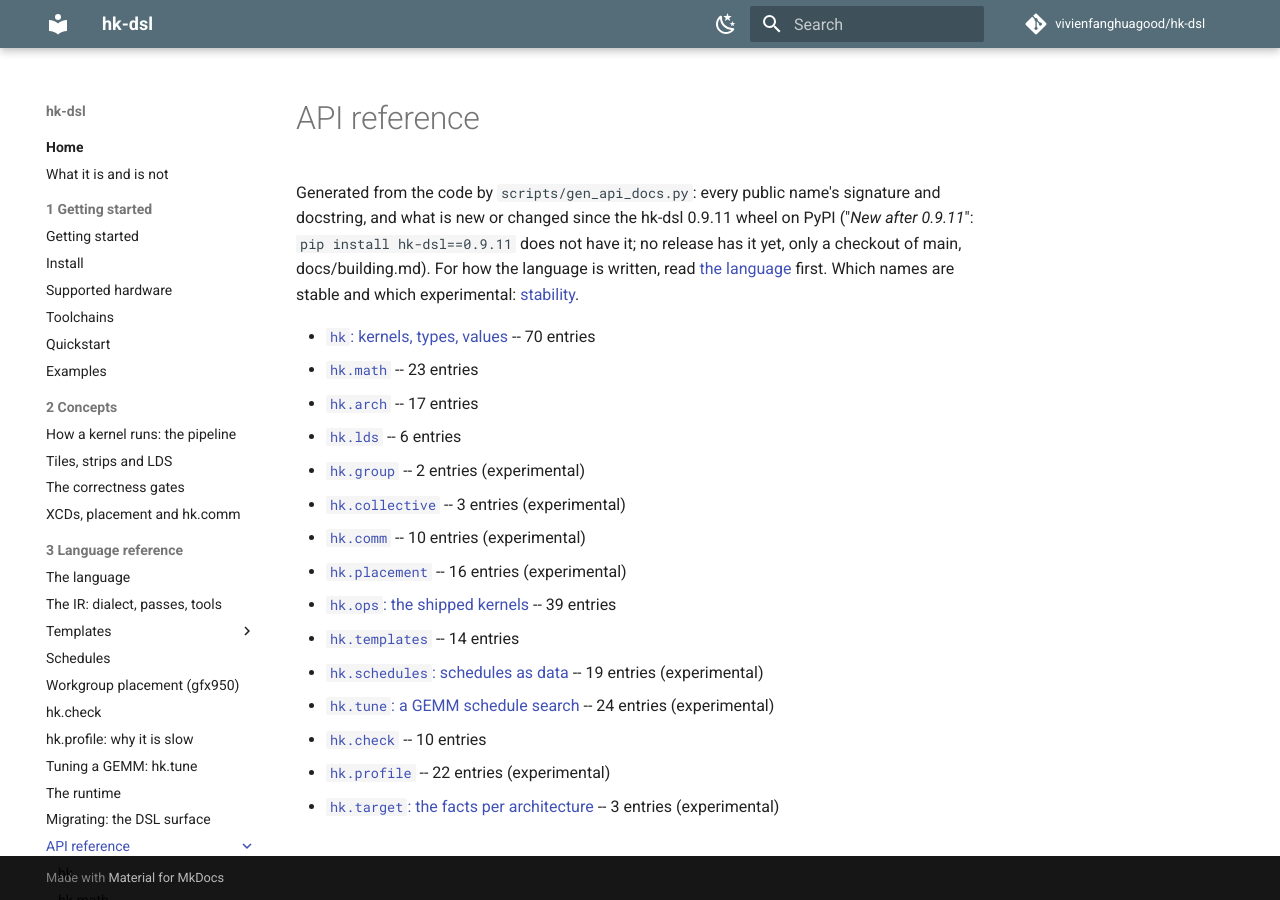
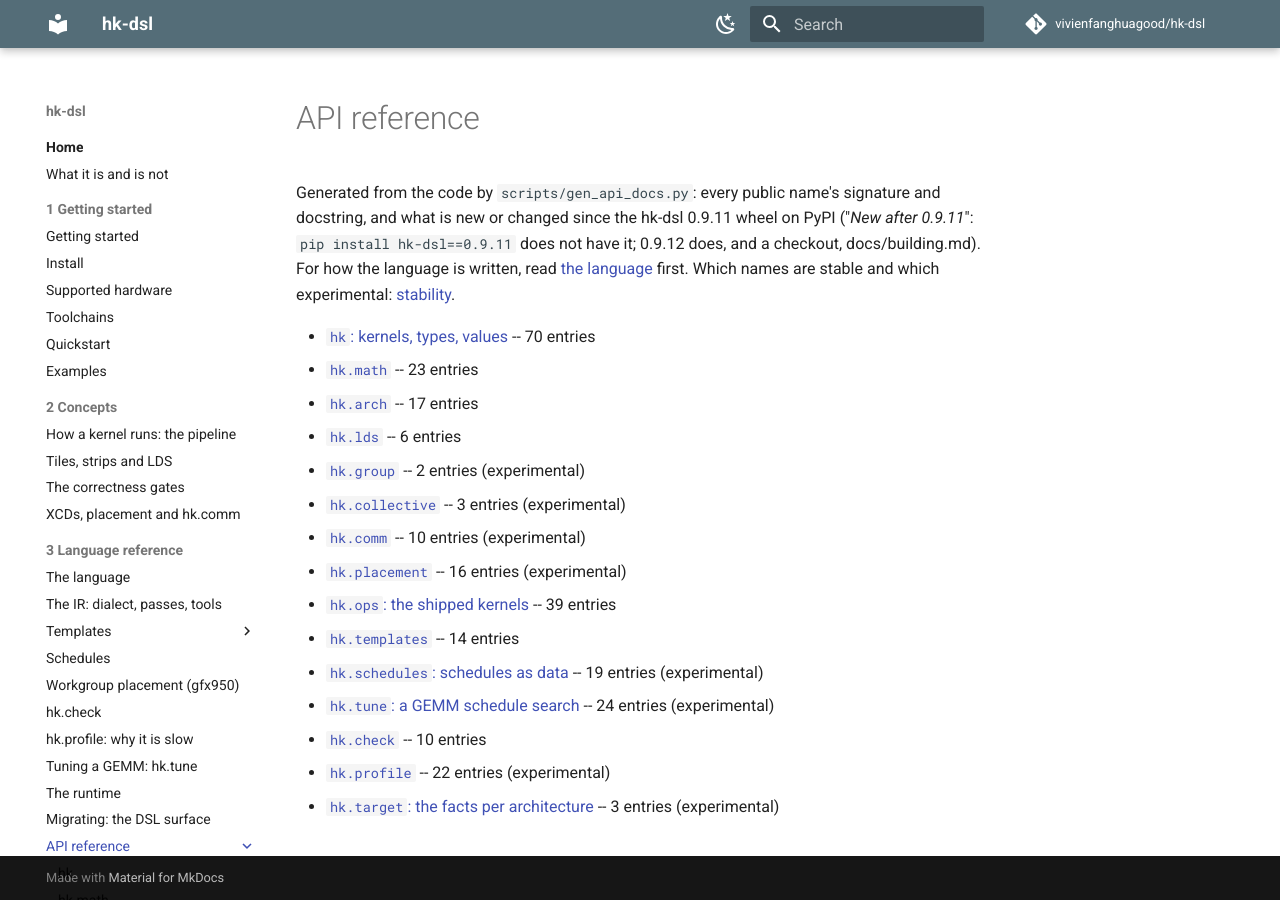
Before and after one commit to vivienfanghuagood/hk-dsl, an MkDocs documentation site: the page built from docs/api/README.md, in a window 1280 px wide. Built offline with MkDocs 1.6.1 and Material for MkDocs 9.7.7, drawn with Linux system fonts in a browser that asks for light colours; comment, search, counter and statistics services are not loaded.

Commit message:
release 0.9.12: sgld_qknorm (#316) and biased sgld_linear (#317) on gfx1100; d128 prefill longest Q tiles first (#313)
Version 0.9.12, RELEASE = "0.9.12", API index regenerated; the dialect stays hk-dialect-8.
CHANGELOG: Unreleased cut as 0.9.12; a stray "### Changes" heading (union merge) dropped.
README, llms.txt, the skill, support matrix and toolchains name 0.9.12.

Co-Authored-By: Claude <noreply@anthropic.com>

```diff
--- a/docs/api/README.md
+++ b/docs/api/README.md
@@ -2,7 +2,7 @@
 
 # API reference
 
-Generated from the code by `scripts/gen_api_docs.py`: every public name's signature and docstring, and what is new or changed since the hk-dsl 0.9.11 wheel on PyPI ("*New after 0.9.11*": `pip install hk-dsl==0.9.11` does not have it; no release has it yet, only a checkout of main, docs/building.md). For how the language is written, read [the language](../language.md) first. Which names are stable and which experimental: [stability](../stability.md).
+Generated from the code by `scripts/gen_api_docs.py`: every public name's signature and docstring, and what is new or changed since the hk-dsl 0.9.11 wheel on PyPI ("*New after 0.9.11*": `pip install hk-dsl==0.9.11` does not have it; 0.9.12 does, and a checkout, docs/building.md). For how the language is written, read [the language](../language.md) first. Which names are stable and which experimental: [stability](../stability.md).
 
 - [`hk`: kernels, types, values](hk.md) -- 70 entries
 - [`hk.math`](hk.math.md) -- 23 entries
--- a/llms.txt
+++ b/llms.txt
@@ -68,7 +68,7 @@ It traces and runs on both GPUs, ragged shapes (100x1000) included; `hk.check` t
 
 ## Pitfalls
 
-- The docs describe main; `pip install hk-dsl` is 0.9.11 (check `hk.__version__`). The API reference marks what is *New after 0.9.11*: on main only, in no release yet. 0.8.0 added, and 0.7.0 lacks, workgroup placement (`hk.kernel(placement=)`, `hk.Placement`, `hk.arch.xcd_count`), `hk.map_cpp`, the strip ops and element exchange. 0.6.0's synchronous `g.load` / `g.store` on gfx950 read and write past a partial last tile; 0.7.0's do not.
+- The docs describe main; `pip install hk-dsl` is 0.9.12 (check `hk.__version__`). The API reference marks what is *New after 0.9.11*: in 0.9.12, not in 0.9.11. 0.8.0 added, and 0.7.0 lacks, workgroup placement (`hk.kernel(placement=)`, `hk.Placement`, `hk.arch.xcd_count`), `hk.map_cpp`, the strip ops and element exchange. 0.6.0's synchronous `g.load` / `g.store` on gfx950 read and write past a partial last tile; 0.7.0's do not.
 - Positional kernel parameters are tensors (`hk.Tensor[dtype]`, 4-D `(batch, depth, rows, cols)`; a 2-D tensor is `(rows, cols)`). Constexprs are keyword-only with a default, baked into the source: a new value is a new compile.
 - The transcendental math (gelu, dgelu, sqrt, rsqrt, silu) is fp32-only: load 16-bit data into an fp32 tile or strip (the load converts) and store it back (the store converts). `hk.math.gelu` is `F.gelu(x, approximate="tanh")`, not the erf default.
 - A strip's columns are whole chunks of `wave x run` (32 x run on gfx1100, 64 x run on gfx950): `CW=512` with `run=8` fits both. Read the wave from `hk.arch.target().wave` when a plan depends on it.
--- a/pyproject.toml
+++ b/pyproject.toml
@@ -4,7 +4,7 @@ build-backend = "setuptools.build_meta"
 
 [project]
 name = "hk-dsl"
-version = "0.9.11"
+version = "0.9.12"
 description = "A general-purpose Python DSL for AMD GPU kernels on RDNA and CDNA, with build-time gates against silent tile-level errors (spills, missing waits, MFMA hazards). Its largest end-to-end gains today are on Radeon (RDNA3/RDNA4), through vLLM and SGLang."
 # Release wheels are cp310, cp311, cp312 and cp313 (each carries MLIR bindings for one
 # CPython); another 3.x builds from source (docs/building.md). CI tests 3.10 and 3.12.
```
Also changed, not shown: CHANGELOG.md (+22 -7 lines), README.md (+1 -1 lines), docs/support-matrix.md (+1 -1 lines), docs/toolchains.md (+1 -1 lines), skills/hk-kernel/SKILL.md (+1 -1 lines), 2 other files.
